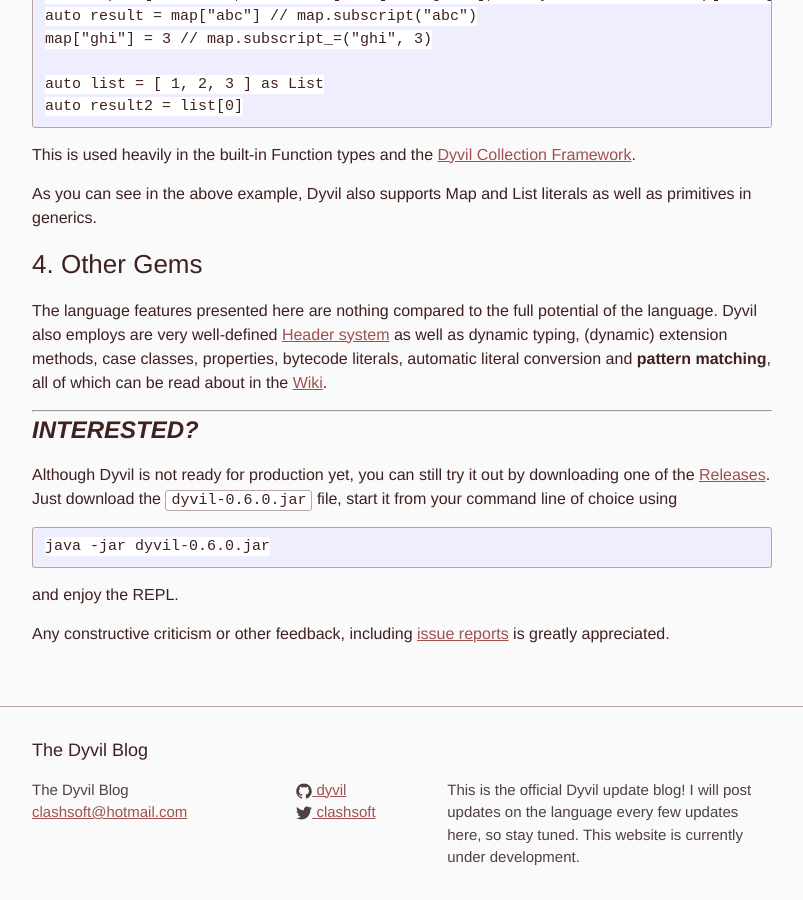
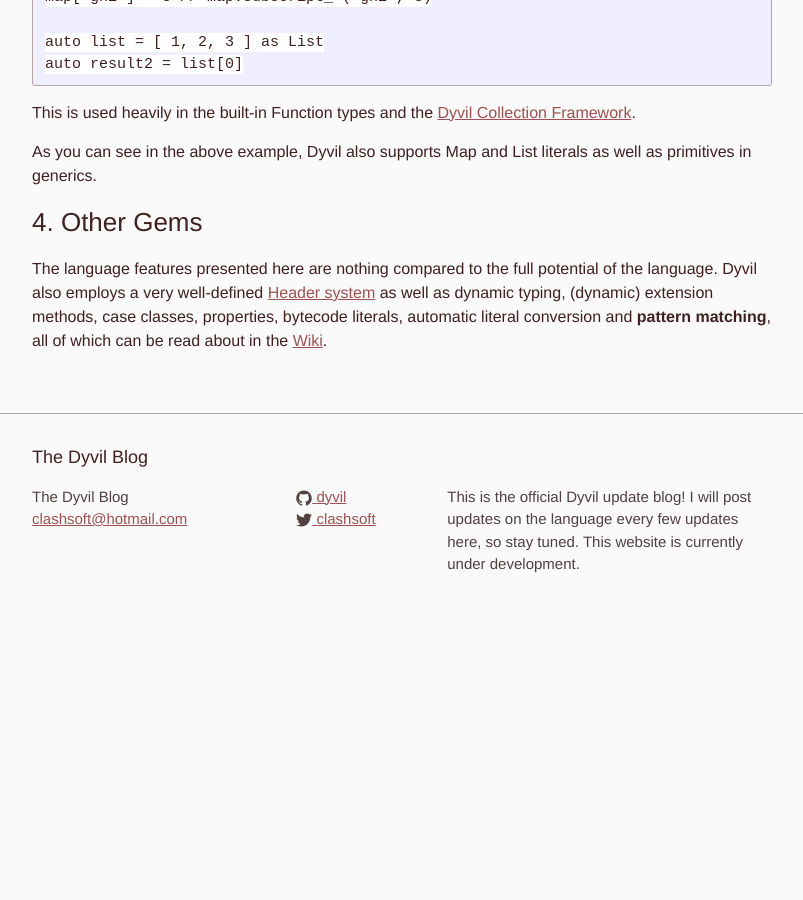
Before and after one commit to Dyvil/Dyvil-Blog, a Jekyll site: the page built from _posts/2015-10-14-dyvil-v0.6.0.md, in a window 1280 px wide and 900 px high, scrolled down 2854 px. Shown: the whole window, without its empty margins (238-1041 px from the left). Built offline with Jekyll 4.4.1, drawn with Linux system fonts in a browser that asks for light colours; Markdown is read by kramdown in place of the engine named in the settings; comment, search, counter and statistics services are not loaded; after the commit the page ends 3490 px from its top, so only the background shows below that; some of the changed text lies outside the part shown.

Commit message:
Update Older Posts
- Updated the `Dyvil v0.6.0` and `Angle Bracket Generics` Posts.

```diff
--- a/_posts/2015-10-14-dyvil-v0.6.0.md
+++ b/_posts/2015-10-14-dyvil-v0.6.0.md
@@ -1,13 +1,14 @@
 ---
 layout: post
-title:  "Warning - High Levels of Syntactic Sugar may cause Diabetes (Dyvil v0.6.0)"
-date:   2015-10-14 00:00:00 +0200
+title:  "Syntactic Sugar in Dyvil v0.6.0"
+date:   2015-10-14
 categories: release
 ---
 
-# ***THE PROBLEM***
+# The Problem
 
-Every Java developer knows how tedious the language can get. Did you ever want to make a factorial method? Well, you know how it works:
+Every Java developer knows how tedious the language can get. Did you ever want to make a factorial method? Well, you
+know how it works:
 
 You declare it like this:
 
@@ -44,15 +45,18 @@
 
 -----
 
-# ***THE SOLUTION***
+# The Solution
 
 Ladies and Gentlemen, I give you: **Dyvil** : *fully configurable - infinitely variable*.
 
-Dyvil is, like Java, a JVM-based programming language. It has, like Java, a C-like declaration syntax and shares almost all language features with it. However, Dyvil also adds several [**new** features](https://github.com/Dyvil/Dyvil/wiki/Language-Features) to your favorite programming language. Let's revisit the examples from above:
+Dyvil is, like Java, a JVM-based programming language. It has, like Java, a C-like declaration syntax and shares almost
+all language features with it. However, Dyvil also adds several [**new** features](https://github.com/Dyvil/Dyvil/wiki/Language-Features)
+to your favorite programming language. Let's revisit the examples from above:
 
 ### 1. Operators
 
-One of *the* main features of Dyvil is it's ability to treat operators like identifiers and the possibility to define new operators. Creating the postfix `!` is a simply as declaring it like this:
+One of *the* main features of Dyvil is it's ability to treat operators like identifiers and the possibility to define
+new operators. Creating the postfix `!` is a simply as declaring it like this:
 
     postfix operator !
 
@@ -60,7 +64,8 @@
 
     postfix int !(int i) = ...
 
-The `postfix` method modifier is really important in this example: It allows you to call the `!` method as if it was a member of the `int` class:
+The `postfix` method modifier is really important in this example: It allows you to call the `!` method as if it was a
+member of the `int` class:
 
     int result1 = 10 !
     int value = 12
@@ -80,7 +85,8 @@
 
 ### 2. Type Inference
 
-Have you ever caught yourself having to write the same type over and over again? Well, Dyvil's got you covered with local type inference in the good ol' C++ style:
+Have you ever caught yourself having to write the same type over and over again? Well, Dyvil's got you covered with
+local type inference in the good ol' C++ style:
 
     auto result = 1 + 1 // inferred to int
     auto result = "abc" // inferred to String
@@ -90,7 +96,8 @@
     auto fun = (int i) => i + 1 // inferred to int => int
     auto result = fun(1)  // inferred to int
 
-As you can see, Dyvil also supports function literals in the form `(type1, type2, ..., typeN) => returnType` or `type1 => returnType`.
+As you can see, Dyvil also supports function literals in the form `(type1, type2, ..., typeN) => returnType` or
+`type1 => returnType`.
 
 Furthermore, you can also use the built-in Tuple syntax:
 
@@ -120,16 +127,7 @@
 
 ### 4. Other Gems
 
-The language features presented here are nothing compared to the full potential of the language. Dyvil also employs are very well-defined [Header system](https://github.com/Dyvil/Dyvil/wiki/Headers) as well as dynamic typing, (dynamic) extension methods, case classes, properties, bytecode literals, automatic literal conversion and **pattern matching**, all of which can be read about in the [Wiki](https://github.com/Dyvil/Dyvil/wiki).
-
------
-
-# ***INTERESTED?***
-
-Although Dyvil is not ready for production yet, you can still try it out by downloading one of the [Releases](https://github.com/Dyvil/Dyvil/releases). Just download the `dyvil-0.6.0.jar` file, start it from your command line of choice using
-
-    java -jar dyvil-0.6.0.jar
-
-and enjoy the REPL.
-
-Any constructive criticism or other feedback, including [issue reports](https://github.com/Dyvil/Dyvil/issues) is greatly appreciated.
+The language features presented here are nothing compared to the full potential of the language. Dyvil also employs a
+very well-defined [Header system](https://github.com/Dyvil/Dyvil/wiki/Headers) as well as dynamic typing, (dynamic)
+extension methods, case classes, properties, bytecode literals, automatic literal conversion and **pattern matching**,
+all of which can be read about in the [Wiki](https://github.com/Dyvil/Dyvil/wiki).
```
Also changed, not shown: _posts/2016-04-19-angle-bracket-generics.md (+3 -5 lines).
